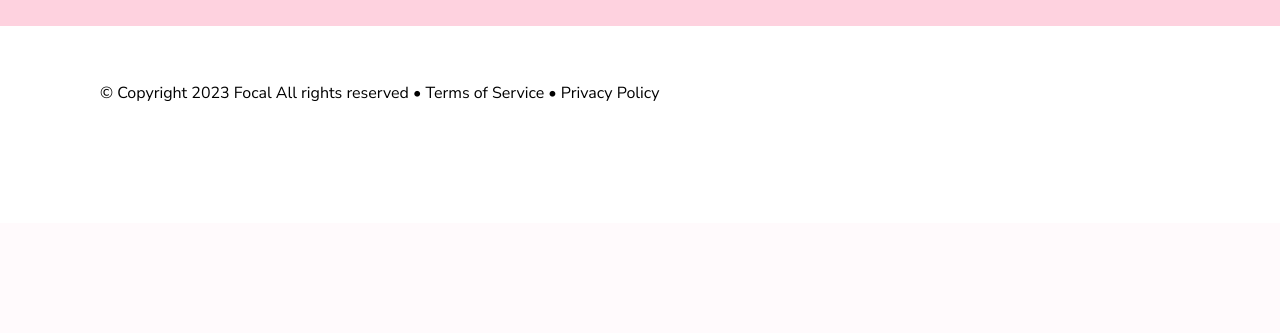
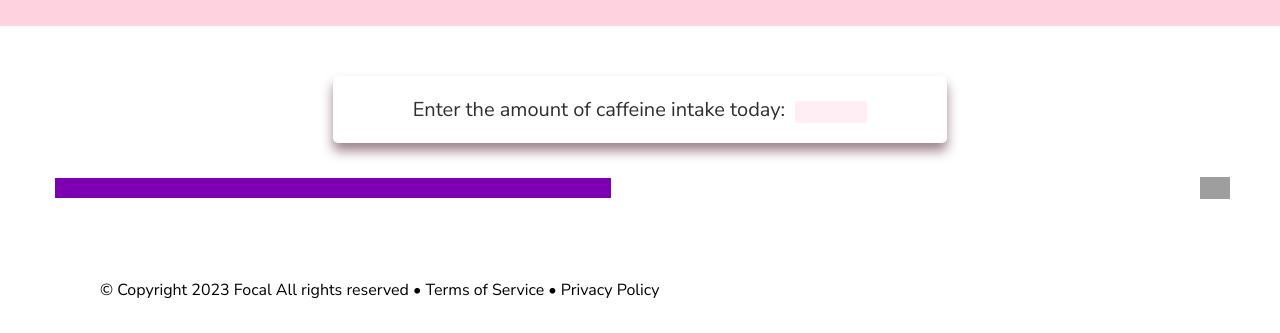
Before and after one commit to ekdaZ/group18, a Django app: template templates/overview.html in a window 1280 px wide. Shown: the part 577-910 px from the top of the page. Before the commit the page ends 678 px from the top, so only its background shows below. Run offline with Django 4.2, Linux system fonts and the light colour scheme; the template is opened without the code that fills it, so the values that code supplies are empty; grey boxes are pictures that could not be loaded.

Commit message:
Update overview.html

```diff
--- a/templates/overview.html
+++ b/templates/overview.html
@@ -1,14 +1,8 @@
 {%extends 'base.html' %}
 {%block content %}
 
-<head>
-    {%load static%}
-    <script src="https://cdn.jsdelivr.net/npm/chart.js"></script>
-</head>
-
 <style>
-
-.overview__container{
+    .overview__container {
         display: block;
 
         text-align: center;
@@ -25,18 +19,18 @@
         background-color: #fed2df;
     }
 
-.overview__container:nth-child(odd){
+    .overview__container:nth-child(odd) {
         background-color: #fff;
     }
 
-.overview__container h1{
+    .overview__container h1 {
         font-size: 40px;
         font-weight: 900;
         margin-top: 10px;
         color: #370110;
     }
 
-.overview__input{
+    .overview__input {
         display: inline-block;
 
         box-shadow: 0 8px 12px 0 #9e848c;
@@ -51,7 +45,7 @@
         margin: 30px;
     }
 
-.overview__input input{
+    .overview__input input {
         border: 0px rgba(255, 255, 255, 0);
         border-radius: 2px;
 
@@ -62,7 +56,7 @@
         padding: 2px 5px;
     }
 
-#progress__bar{
+    #progress__bar {
         height: 30px;
         background-color: #fff;
 
@@ -73,13 +67,13 @@
         border-radius: 5px;
     }
 
-#progress__bar__fill{
+    #progress__bar__fill {
 
         background-color: #7d00b2;
         height: 100%;
     }
 
-.progress__container{
+    .progress__container {
 
         display: flex;
         justify-content: space-between;
@@ -87,7 +81,7 @@
 
     }
 
-.progress__container img{
+    .progress__container img {
 
         float: left;
 
@@ -95,21 +89,26 @@
         margin-left: 10px;
     }
 
-#overview__one{
+    #overview__one {
 
         height: 100%;
         background-color: #fed2df;
 
     }
-
-
 </style>
 
+<head>
+    {%load static%}
+    <script src="https://cdn.jsdelivr.net/npm/chart.js"></script>
+</head>
+
+<body>
     <div class="overview__container">
         <h1>Daily Goal</h1>
         <div class="overview__input">
             <span>
-            Enter the number of hours you want to work for the day: <input type="number" min="1" max="24" step="0.25" id="hours__input">
+                Enter the number of hours you want to work for the day: <input type="number" min="1" max="24" step="0.25"
+                    id="hours__input">
             </span>
         </div>
         <div class="progress__container">
@@ -152,7 +151,21 @@
             });
         </script>
     </div>
+
+    <div class="overview__container">
+        <div class="overview__input">
+            <span>
+                Enter the amount of caffeine intake today: <input type="number" min="1" max="24" step="0.25"
+                    id="hours__input">
+            </span>
         </div>
-
+        <div class="progress__container">
+            <div id="progress__bar">
+                <div id="progress__bar__fill" style="width: 50%;"></div>
+            </div>
+            <img src="{% static 'Flag.png' %}" alt="Icon">
+        </div>
+    </div>
+</body>
 
 {% endblock %}
```
Lines whose indentation alone changed are shown as unchanged.
